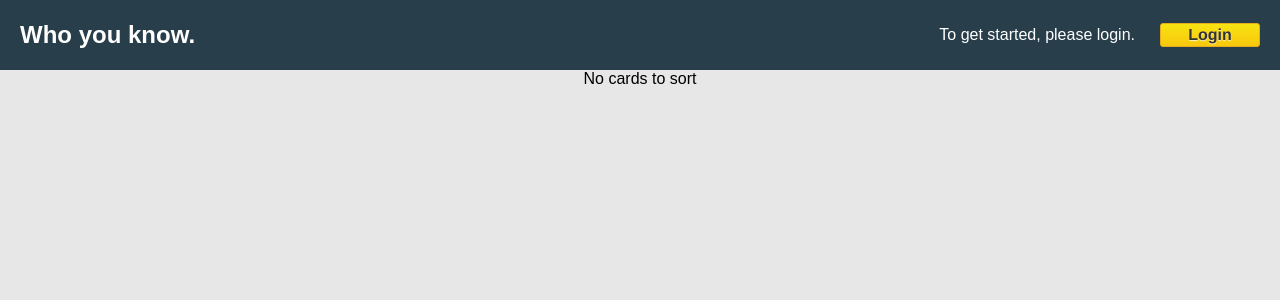
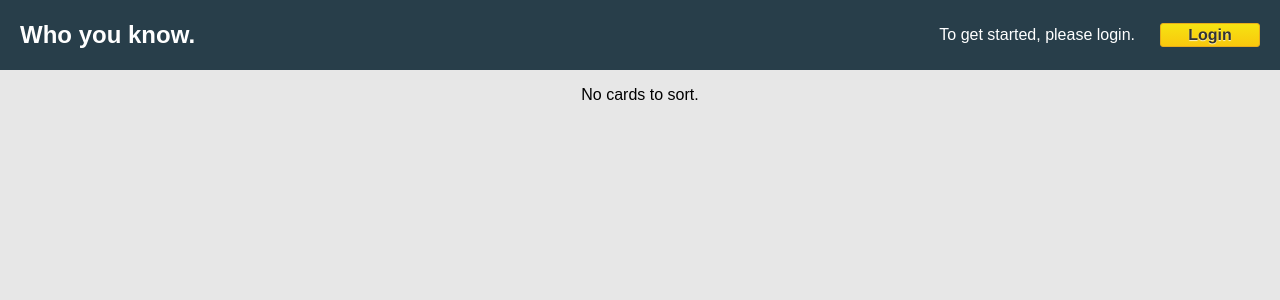
Before and after one commit to hmesander/who-you-know-FE, a React (Create React App) app: page /sort in a window 1280 px wide. Shown: the top 300 px of the page. Built offline with nearby package versions, Linux system fonts and the light colour scheme; no server answers; what auth0-js would draw is missing.

Commit message:
Prevent users from submitting guess with empty guess field

```diff
--- a/src/Components/Card/Card.js
+++ b/src/Components/Card/Card.js
@@ -1,5 +1,6 @@
 import React from 'react';
 import './Card.css';
+import Controls from '../Controls/Controls.js';
 
 const Card = (props) => {
 
@@ -31,7 +32,7 @@ const Card = (props) => {
   } else {
     return (
       <div>
-        No cards to sort
+        <p>No cards to sort.</p>
       </div>
     );
   }
--- a/src/Components/GameBoard/GameBoard.js
+++ b/src/Components/GameBoard/GameBoard.js
@@ -25,6 +25,14 @@ export default class GameBoard extends Component {
   }
 
   handleSubmit = () => {
+    if (this.state.guess) {
+      this.checkGuessField();
+    } else {
+      console.log('no input');
+    }
+  }
+
+  checkGuessField = () => {
     if (this.state.guess.toLowerCase() === this.state.cards[0].first_last_name.toLowerCase()) {
       this.increaseCounter();
       this.setState({
@@ -85,7 +93,6 @@ export default class GameBoard extends Component {
   }
 
   endRound = () => {
-    console.log('spy')
     this.setState({
       gameOver: true,
       guess: '',
```
